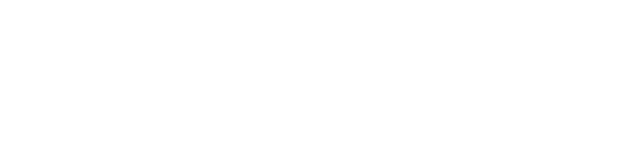
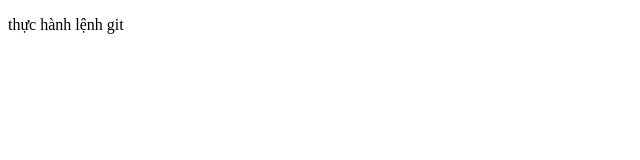
Before and after one commit to nam2006/bu-i-1, a plain HTML site: page index.html in a window 1280 px wide. Shown: the whole page, without its empty margins (0-640 px from the left). Drawn offline with Linux system fonts and the light colour scheme.

Commit message:
index.html

```diff
--- a/index.html
+++ b/index.html
@@ -7,6 +7,6 @@
     <title>Document</title>
 </head>
 <body>
-
+    <p>thực hành lệnh git</p>
 </body>
 </html>
```
